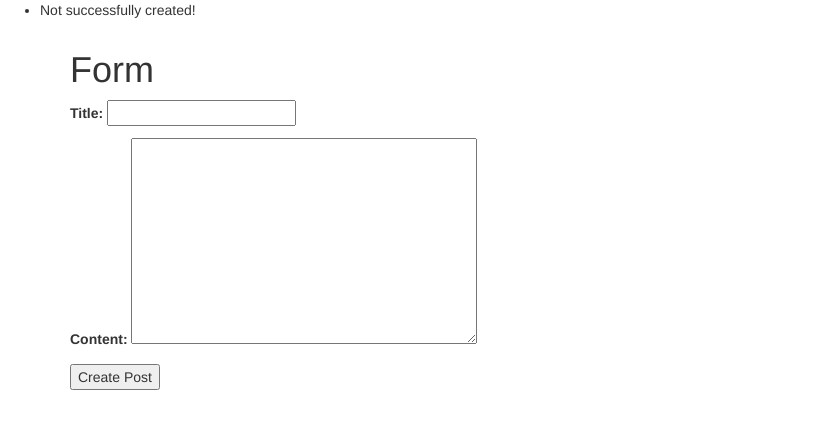
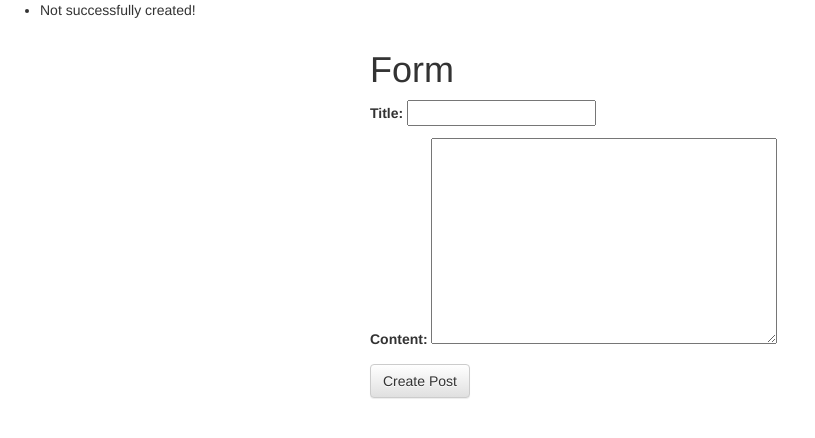
Before and after one commit to wanching0730/try-django19, a Django app: page /posts/create/ in a window 1280 px wide. Shown: the top 438 px of the page, without its empty margins (0-815 px from the left). Run offline with Django 3.2, Linux system fonts and the light colour scheme; some libraries are stand-ins or nearby versions.

Commit message:
style post_foform

```diff
--- a/trydjango19/templates/post_form.html
+++ b/trydjango19/templates/post_form.html
@@ -1,10 +1,14 @@
 {% extends "base.html" %}
 {% block content %}
 <!-- {{ block.super }} -->
-    <h1>Form</h1>
-    <form method="POST" action=''>
-        {% csrf_token %}
-        {{ form.as_p }}
-        <input type="submit" value="Create Post" />
-    </form>
+    <div class="col-sm-6 col-sm-offset-3">
+        <h1>Form</h1>
+        <form method="POST" action=''>
+            {% csrf_token %}
+            {{ form.as_p }}
+            <input type="submit" class="btn btn-default" value="Create Post" />
+        </form>
+    </div>
+
+
 {% endblock content %}
```
